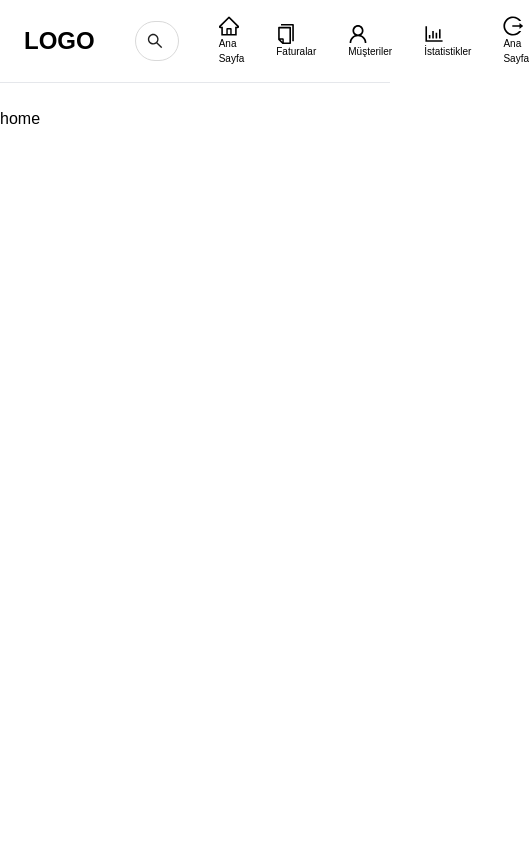
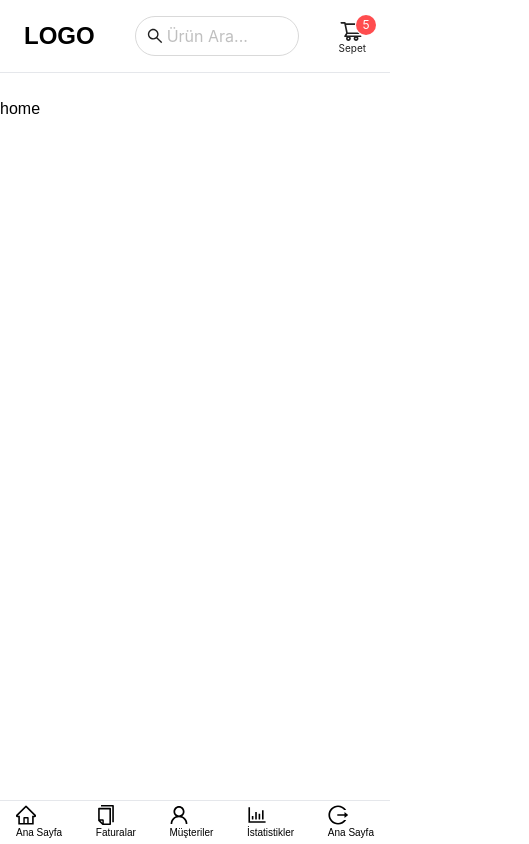
Before and after one commit to Alperenyilan/Post-App, a React (Vite) app in the folder client/: page / in a window 390 px wide. Shown: the whole page, 529 px wide, since content can reach past the window. Built offline with nearby package versions, Linux system fonts and the light colour scheme; a web font is replaced by a local one.

Commit message:
Son Header Duzenlemeleri

```diff
--- a/client/src/components/Header/Header.jsx
+++ b/client/src/components/Header/Header.jsx
@@ -17,7 +17,7 @@
             <h2 className="text-2xl font-bold md:text-4xl">LOGO</h2>
           </a>
         </div>
-        <div className="flex-1 header-search">
+        <div className="flex-1 header-search flex justify-center">
           <Input
             size="large"
             placeholder="Ürün Ara..."
@@ -25,7 +25,7 @@
             className="rounded-full max-w-[800px]"
           />
         </div>
-        <div className="flex items-center justify-between gap-8 menu-links">
+        <div className="flex items-center justify-between gap-7 md-border-t-0 border-t md:px-0 px-4 py-1 md:static fixed bottom-0 md:w-auto w-screen md:bg-transparent left-0 bg-white  menu-links  ">
           <a
             href={"/"}
             className="menu-link flex flex-col hover:text-[#40a9ff] transition-all"
@@ -33,7 +33,7 @@
             <HomeOutlined className="text-xl md:text-2xl" />
             <span className="md:text-xs text-[10px]">Ana Sayfa</span>
           </a>
-          <Badge count={5} offset={[0, 6]} className="hidden md:flex">
+          <Badge count={5} offset={[0, 6]} className="md:flex hidden">
             <a
               href={"/"}
               className="menu-link  flex flex-col hover:text-[#40a9ff] transition-all"
@@ -72,6 +72,15 @@
             <span className="md:text-xs text-[10px]">Ana Sayfa</span>
           </a>
         </div>
+        <Badge count={5} offset={[0, 6]} className="md:hidden flex">
+          <a
+            href={"/"}
+            className="menu-link  flex flex-col hover:text-[#40a9ff] transition-all"
+          >
+            <ShoppingCartOutlined className=" text-2xl" />
+            <span className="md:text-xs text-[10px]">Sepet</span>
+          </a>
+        </Badge>
       </header>
     </div>
   );
```
